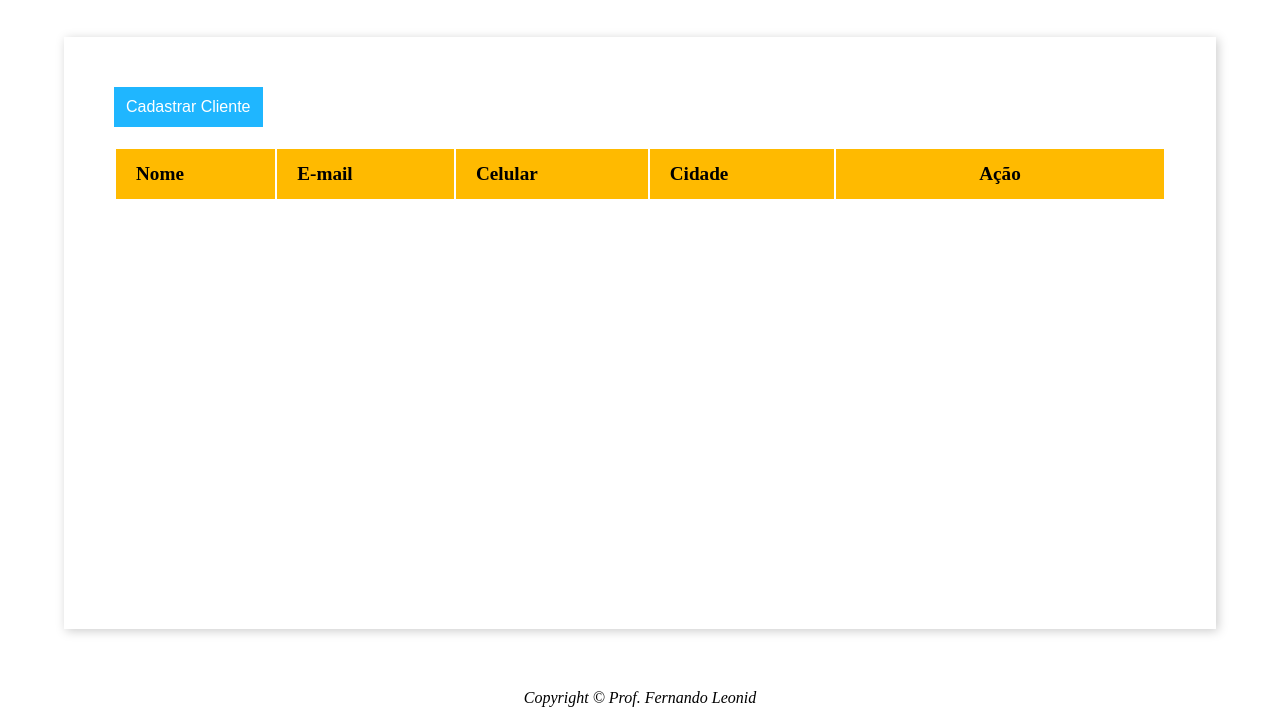
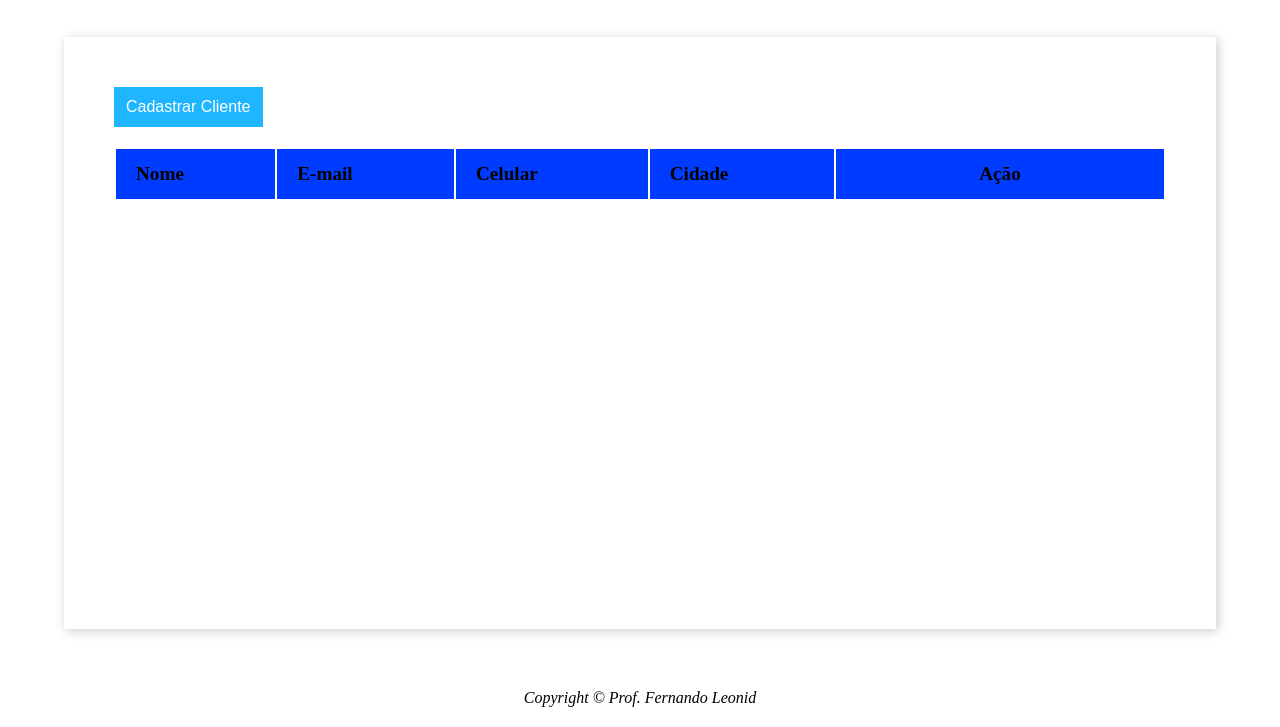
Before and after one commit to SilasCorreia8/CadastroDeClientes, a plain HTML site: page index.html in a window 1280 px wide. Shown: the part 73-800 px from the top of the page. Drawn offline with Linux system fonts and the light colour scheme.

Commit message:
CSS/Atualização

```diff
--- a/css/main.css
+++ b/css/main.css
@@ -5,7 +5,7 @@
 }
 
 :root {
-    --primary-color: #FFBA00;
+    --primary-color: rgb(0, 60, 255);
     --secundary-color: #FFF1CC;
     --shadow-color: #CCC;
     --text-color: #FFF;
```
